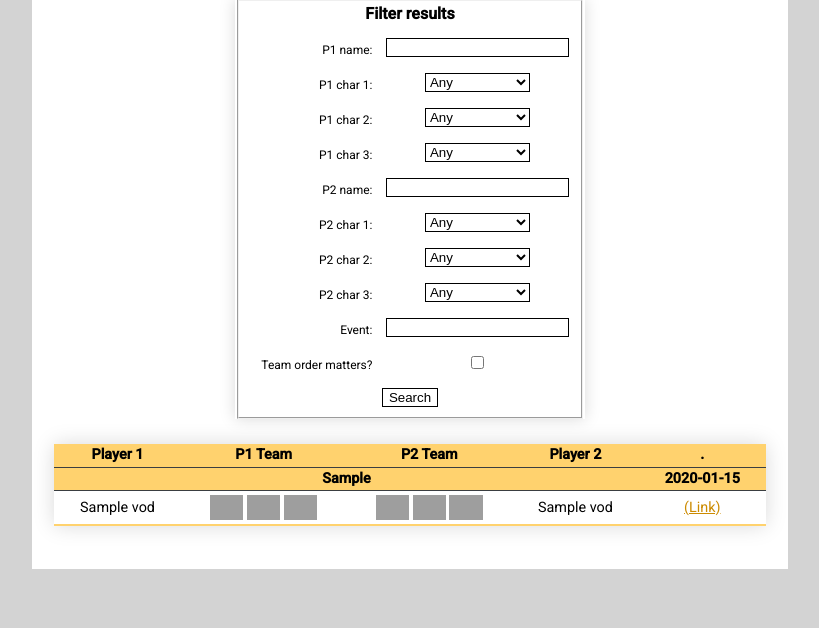
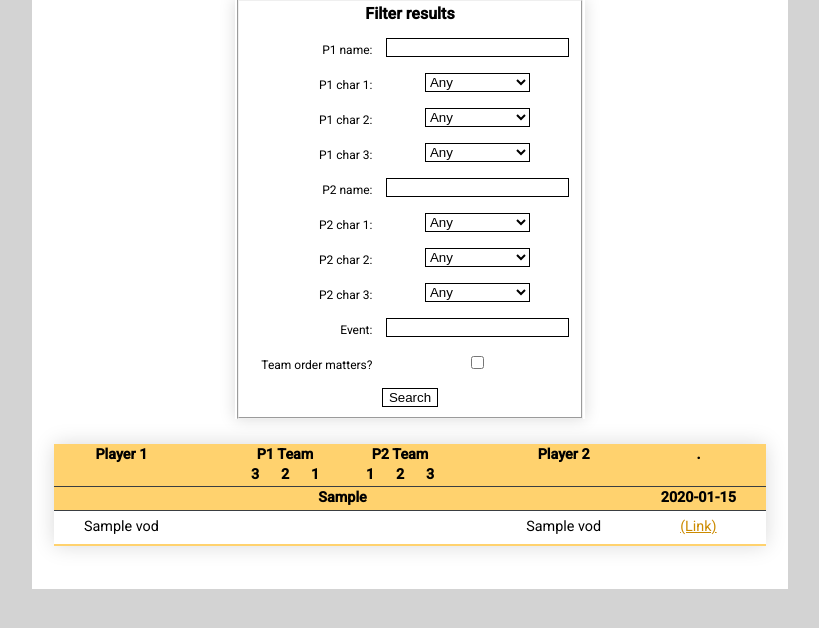
Before and after one commit to hugh-braico/slowtrainroll.in, a Django app: page / in a window 1280 px wide. Shown: the part 94-722 px from the top of the page, without its empty margins (230-1049 px from the left). Run offline with Django 3.2, Linux system fonts and the light colour scheme; tables that the repository leaves empty hold one stand-in row (values such as "Sample post"); style sheets or scripts are compiled from the project's sources; grey boxes are pictures that could not be loaded.

Commit message:
Icons css (#17)
* Do character icons in css
* Align character icons
* Add team order numbers to table header

```diff
--- a/viewer/models.py
+++ b/viewer/models.py
@@ -87,18 +87,18 @@
     # HTML table row that displays all the info about this vod
     def table_row_html(self):
         # TODO - parametrise icon type (charselect/sigil/emoji), UI toggle
-        icon_html = '<img style="vertical-align:middle;" src="static/viewer/icons_charselect/{0}.png" height="25"> '
-        p1team = icon_html.format(self.p1char1) + \
+        icon_html = '<div class="icon {0}"></div>'
+        p1team =(icon_html.format(self.p1char3) if self.p1char3 != "N" else "") + \
                 (icon_html.format(self.p1char2) if self.p1char2 != "N" else "") + \
-                (icon_html.format(self.p1char3) if self.p1char3 != "N" else "")
+                 icon_html.format(self.p1char1)
         p2team = icon_html.format(self.p2char1) + \
                 (icon_html.format(self.p2char2) if self.p2char2 != "N" else "") + \
                 (icon_html.format(self.p2char3) if self.p2char3 != "N" else "")
         link_html = f"<a href=\"{self.url}\">(Link)</a>"
         return f"<tr>" \
                    f"<td class=\"name p1\">{self.p1name}</td>" \
-                   f"<td class=\"team p1\">{p1team}</td>" \
-                   f"<td class=\"team p2\">{p2team}</td>" \
+                   f"<td class=\"team p1\"><div class=\"container\">{p1team}</div></td>" \
+                   f"<td class=\"team p2\"><div class=\"container\">{p2team}</div></td>" \
                    f"<td class=\"name p2\">{self.p2name}</td>" \
                    f"<td class=\"link\">{link_html}</td>" \
                f"</tr>"
--- /dev/null
+++ b/viewer/static/viewer/char_icons.less
@@ -0,0 +1,41 @@
+@char_list: AN BW BB CE DB EL FI FU MF PW PS PC RF SQ UM VA;
+
+.char(@char){
+    &.@{char}{
+        background-image: url('/static/viewer/icons_charselect/@{char}.png');
+    }
+}
+
+.team{
+    .container{
+        display:flex
+    };
+    &.p1 .container{
+        justify-content: flex-end;
+        .icon{
+            margin-left: 5px;
+        }
+    }
+    &.p2 .container{
+        justify-content: flex-start;
+        .icon{
+            margin-right: 5px;
+        }
+    }
+
+    .icon{
+        background-color: white;
+        width: 25px;
+        height: 25px;
+        display: inline-block;
+        background-size: contain;
+        vertical-align: middle;
+
+        .loop(length(@char_list));
+        .loop(@i) when (@i > 0) {
+            .loop((@i - 1));
+
+            .char(extract(@char_list, @i));
+        }
+    }
+}
--- a/viewer/static/viewer/style.less
+++ b/viewer/static/viewer/style.less
@@ -1,4 +1,5 @@
 @import 'helpers';
+@import 'char_icons';
 
 @import 'https://fonts.googleapis.com/css?family=Roboto:300,400,500.css';
 //              colour variabl  Light mode  Dark mode
@@ -65,10 +66,11 @@
     background-color: .colour(table-header)[];
     position:sticky;
     top:0;
+    vertical-align: top;
 }
 
 .event th{
-    top: 24px;
+    top: 40px;
 }
 
 tbody tr {
@@ -89,6 +91,22 @@
 
 table tbody .event{
     background: .colour(table-header)[];
+}
+
+.header-team{
+        display: grid;
+        grid-template-rows: 1fr 1fr;
+        grid-template-columns: 25px 25px 25px;
+        gap:5px;
+    &.p1{
+        justify-content: end;
+    }
+    &.p2{
+        justify-content: start;
+    }
+    div{
+        grid-column: span 3;
+    }
 }
 
 .switch{
--- a/viewer/templates/viewer/index.html
+++ b/viewer/templates/viewer/index.html
@@ -33,8 +33,8 @@
       <table>
         <tr>
           <th>Player 1</th>
-          <th>P1 Team</th>
-          <th>P2 Team</th>
+          <th><div class="header-team p1"><div>P1 Team</div><span>3</span><span>2</span><span>1</span></div></th>
+          <th><div class="header-team p2"><div>P2 Team</div><span>1</span><span>2</span><span>3</span></div></th>
           <th>Player 2</th>
           <th>.</th>
         </tr>
```
